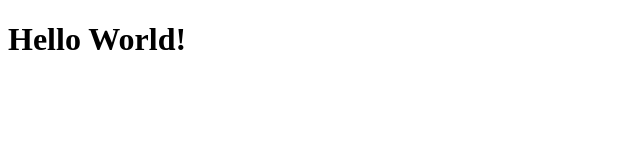
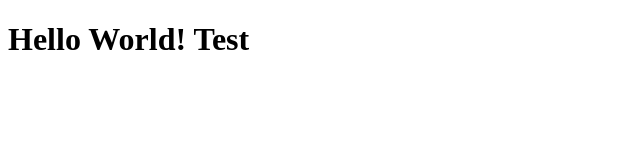
Before and after one commit to attilaxban/docker-html, a plain HTML site: page public/index.html in a window 1280 px wide. Shown: the whole page, without its empty margins (0-640 px from the left). Drawn offline with Linux system fonts and the light colour scheme.

Commit message:
Update index.html

```diff
--- a/public/index.html
+++ b/public/index.html
@@ -7,6 +7,6 @@
     <script src="script.js"></script>
 </head>
 <body>
-    <h1>Hello World!</h1>
+    <h1>Hello World! Test</h1>
 </body>
 </html>
```
